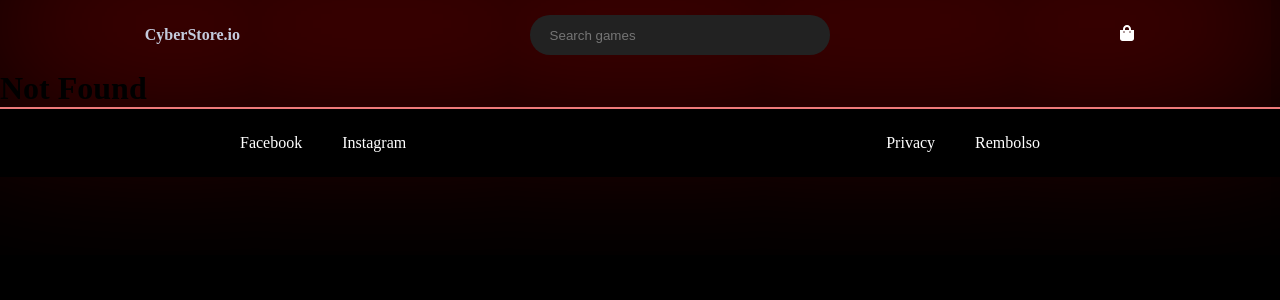
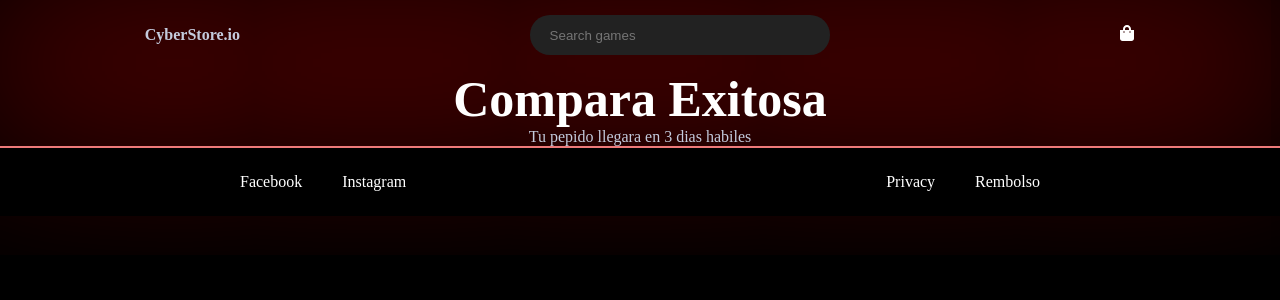
Before and after one commit to cutioluis/store-hooks, a React app: page /checkout/success in a window 1280 px wide. Before the commit this address had no page. Shown: the top 300 px of the page. Built offline with nearby package versions, Linux system fonts and the light colour scheme.

Commit message:
ADD new container success buy

```diff
--- a/src/components/CardProducts/CardProducts.css
+++ b/src/components/CardProducts/CardProducts.css
@@ -5,6 +5,7 @@
 
 .products_container-buy {
     display: flex;
+    flex-wrap: wrap;
     align-items: center;
     justify-content: space-between;
 }
--- /dev/null
+++ b/src/container/Success/Success.css
@@ -0,0 +1,8 @@
+.success {
+    color: white;
+    text-align: center;
+}
+
+.success h1 {
+    font-size: 50px;
+}
--- /dev/null
+++ b/src/container/Success/Success.js
@@ -0,0 +1,13 @@
+import React from 'react';
+import './Success.css'
+
+const Success = () => {
+    return (
+        <section className="success">
+            <h1>Compara Exitosa </h1>
+            <p>Tu pepido llegara en 3 dias habiles</p>
+        </section>
+    );
+};
+
+export default Success;
--- a/src/routes/App.js
+++ b/src/routes/App.js
@@ -4,6 +4,7 @@ import { BrowserRouter as Router, Switch, Route } from "react-router-dom";
 import Layout from "../Layout/Layout";
 import Home from "../container/Home/Home";
 import NotFound from "../container/NotFound";
+import Success from "../container/Success/Success";
 
 const App = () => {
   return (
@@ -12,6 +13,9 @@ const App = () => {
         <Switch>
           <Route path="/" exact>
             <Home />
+          </Route>
+          <Route path="/checkout/success" exact>
+            <Success />
           </Route>
           <Route exact>
             <NotFound />
```
